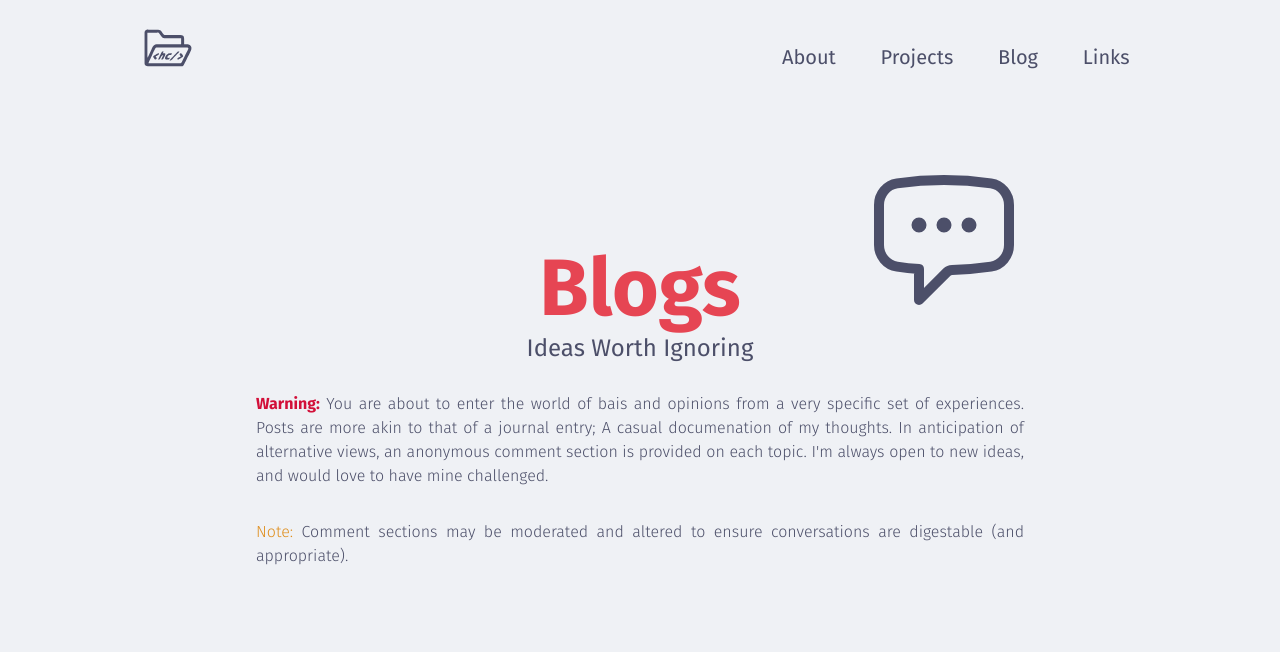
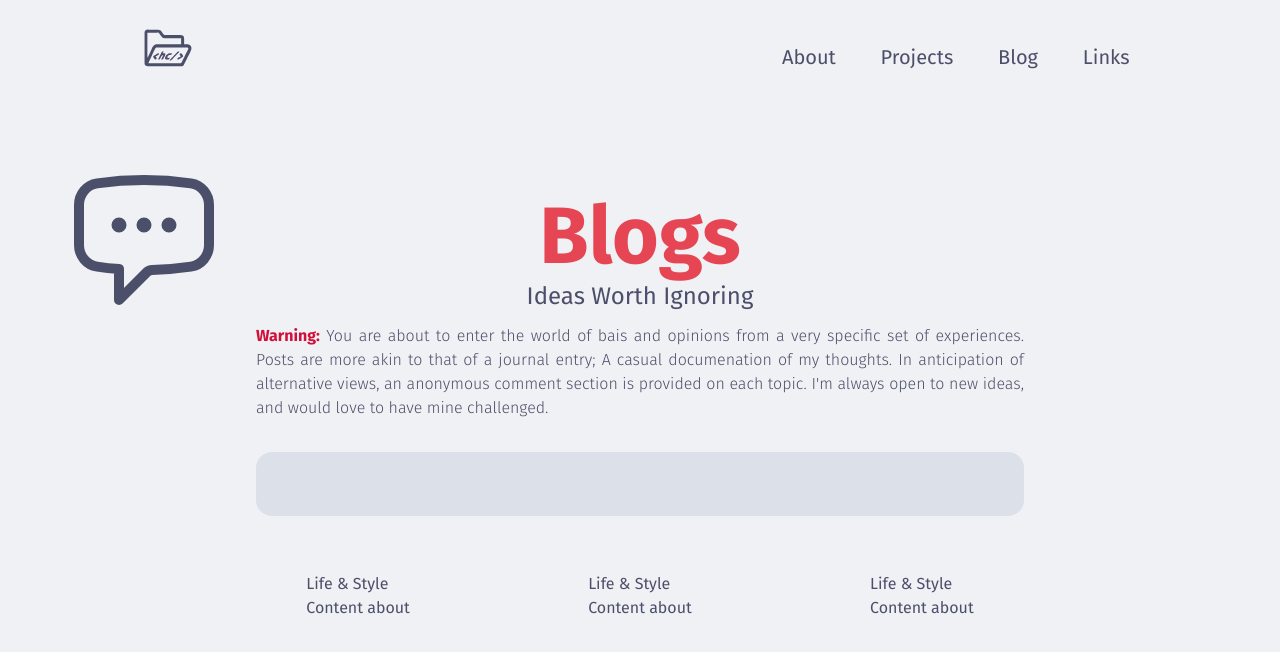
Before and after one commit to HonsonCooky/curriculum-vitae, a Next.js app: page /blog in a window 1280 px wide. Shown: the top 652 px of the page. Built offline with nearby package versions, Linux system fonts and the light colour scheme; what tailwindcss-neumorphism would draw is missing.

Commit message:
begin blog page

```diff
--- /dev/null
+++ b/app/blog/_components/section-desc.tsx
@@ -0,0 +1,12 @@
+export default function SectionDescription(params: {
+  chassName?: React.ComponentProps<"div">["className"];
+  title: string;
+  description: string;
+}) {
+  return (
+    <div>
+      <h3>{params.title}</h3>
+      <p>{params.description}</p>
+    </div>
+  );
+}
--- a/app/blog/_components/section-description.tsx
+++ /dev/null
@@ -1,5 +0,0 @@
-export default function SectionDescription(params: {
-  className: React.ComponentProps<"div">["className"];
-  title: string;
-  desc: string;
-}) { }
--- a/app/blog/page.tsx
+++ b/app/blog/page.tsx
@@ -1,15 +1,16 @@
 import { ChatBubbleLeftEllipsisIcon } from "@heroicons/react/24/outline";
+import SectionDescription from "./_components/section-desc";
 export default function Blogs() {
   return (
     <div className="flex flex-1 flex-col items-center lg:justify-center">
-      <ChatBubbleLeftEllipsisIcon className="fixed right-[20%] top-[20vh] hidden h-[20vh] lg:flex" />
+      <ChatBubbleLeftEllipsisIcon className="fixed left-[5vw] top-[20vh] hidden h-[min(20vh,20vw)] lg:flex" />
       <h1 className="mb-2 mt-[4vh] text-[10vh] font-bold leading-[10vh] text-light-maroon dark:text-dark-maroon">
         Blogs
       </h1>
       <h2 className="mb-[2vh] text-[3vh] leading-[3vh]">
         Ideas Worth Ignoring
       </h2>
-      <div className="mx-[15vw] rounded-2xl px-[5vw] py-[2vh] nm-inset-light-base dark:nm-inset-dark-base">
+      <div className="mx-[20vw] mb-[5vh]">
         <p className="mb-[4vh] text-justify text-[2vh] font-light">
           <span className="font-bold text-light-red dark:text-dark-red">
             Warning:
@@ -21,15 +22,18 @@ export default function Blogs() {
           topic. I'm always open to new ideas, and would love to have mine
           challenged.
         </p>
-        <div className="">
-          <p className="text-justify text-[2vh] font-light">
-            <span className="text-light-yellow dark:text-dark-yellow">
-              Note:
-            </span>{" "}
-            Comment sections may be moderated and altered to ensure
-            conversations are digestable (and appropriate).
+        <div className="rounded-2xl bg-light-crust px-[5vw] py-[1vh] text-light-crust dark:bg-dark-peach dark:text-dark-base">
+          <p className="text-[2vh] font-light">
+            <span className="font-bold">Note:</span> Comment sections may be
+            moderated and altered to ensure conversations are digestable (and
+            appropriate).
           </p>
         </div>
+      </div>
+      <div className="flex w-full items-center justify-evenly px-[10vw] py-[2vh]">
+        <SectionDescription title="Life & Style" description="Content about " />
+        <SectionDescription title="Life & Style" description="Content about " />
+        <SectionDescription title="Life & Style" description="Content about " />
       </div>
     </div>
   );
```
